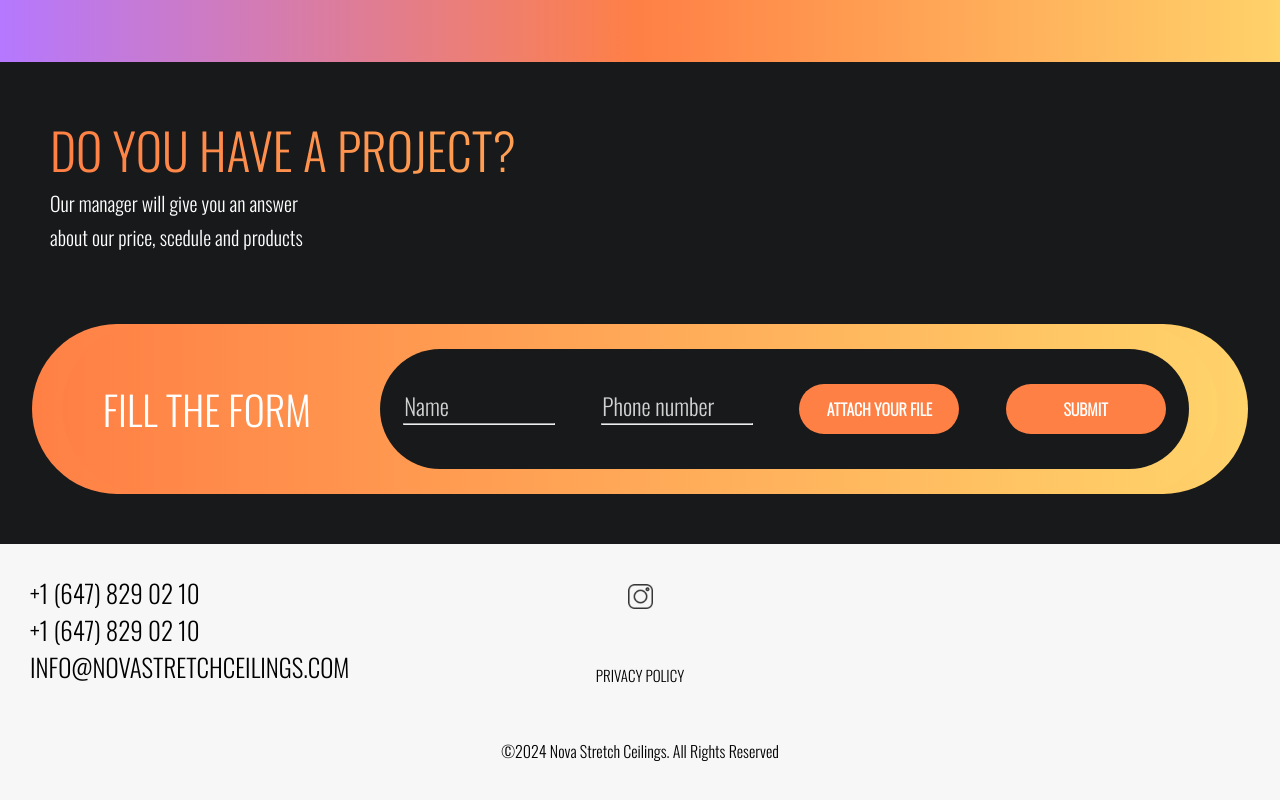
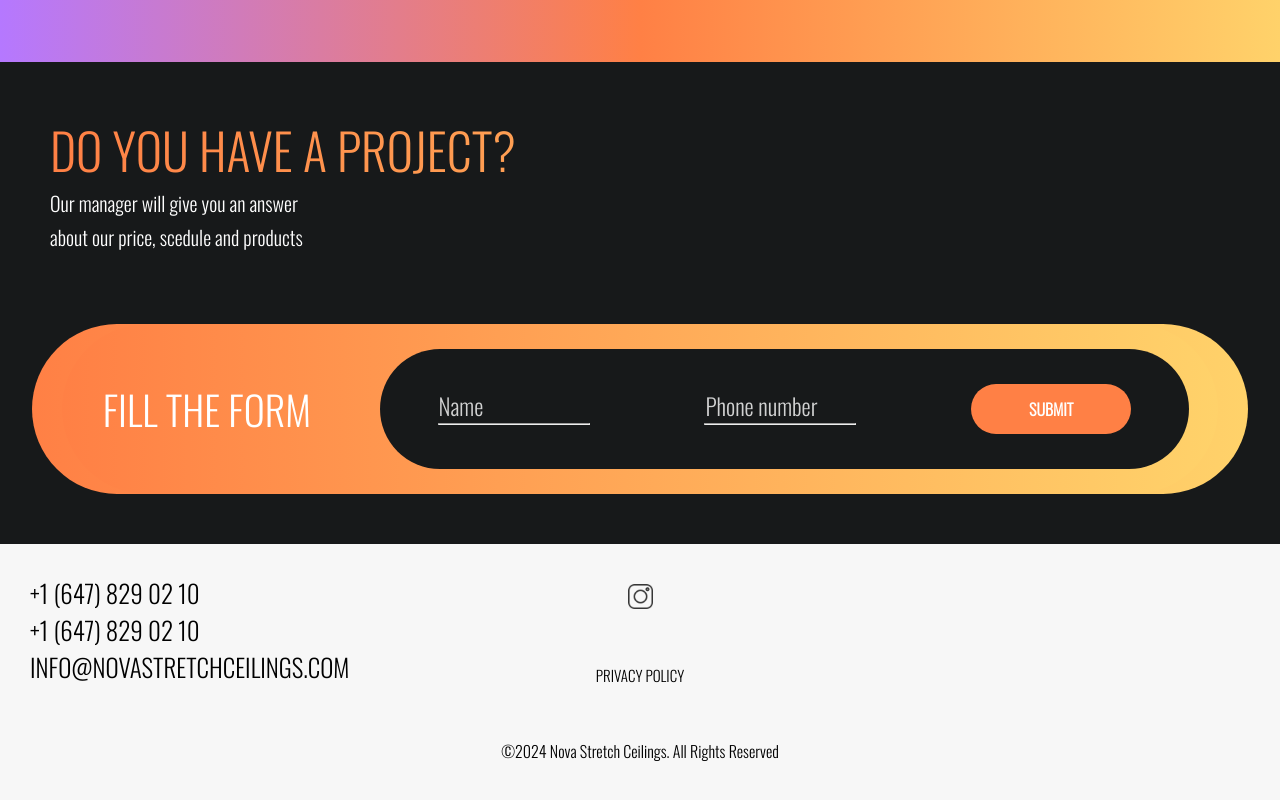
Before and after one commit to Aleksei2576/nova, a React (Create React App) app: page / in a window 1280 px wide. Shown: the part 4040-4840 px from the top of the page. Built offline with nearby package versions, Linux system fonts and the light colour scheme.

Commit message:
Update Block2.js

```diff
--- a/src/pages/Home/Block2.js
+++ b/src/pages/Home/Block2.js
@@ -73,8 +73,6 @@ const Block = () => {
 								</div>
 								<hr className = 'hrContact' />
 							</div>
-							<div className = 'contactButton center'>Attach your file
-							</div>
 							<div  onClick = {() => onSubmit()} className = 'contactButton center'>{loading? 'Sending...': 'Submit' }
 							</div>
 						</div>
```
